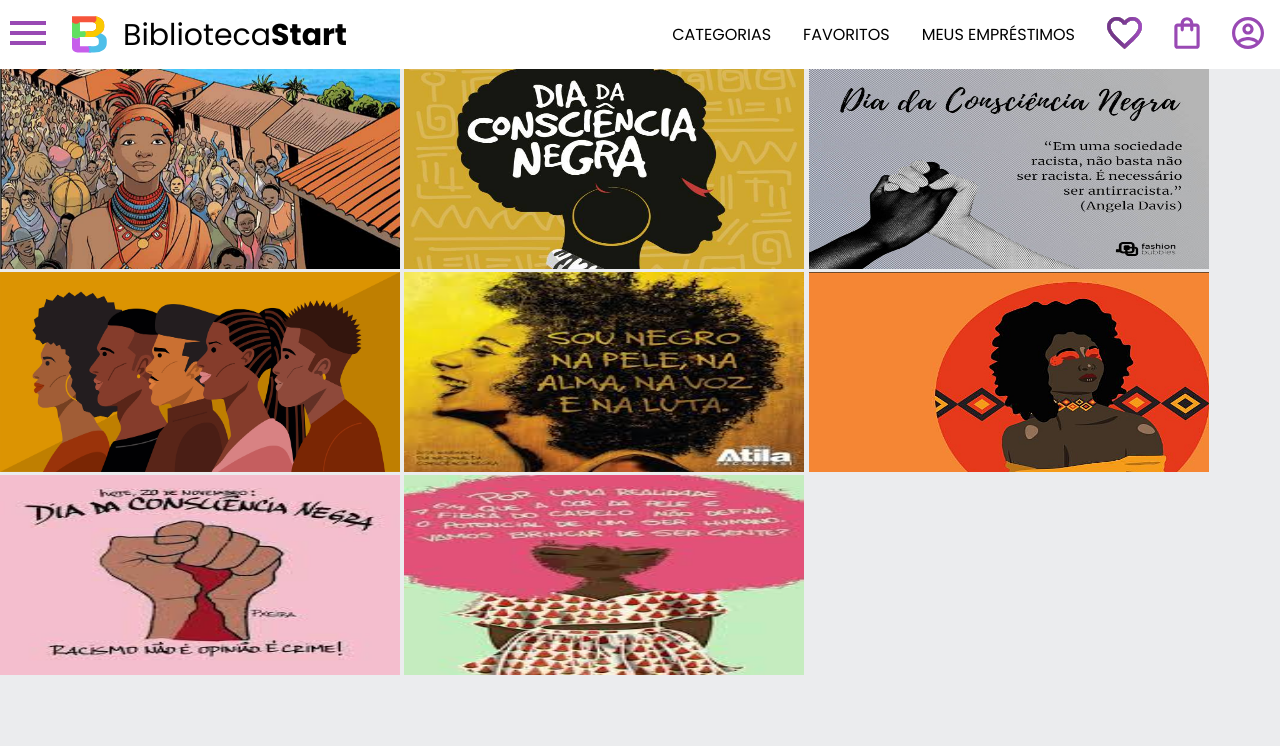
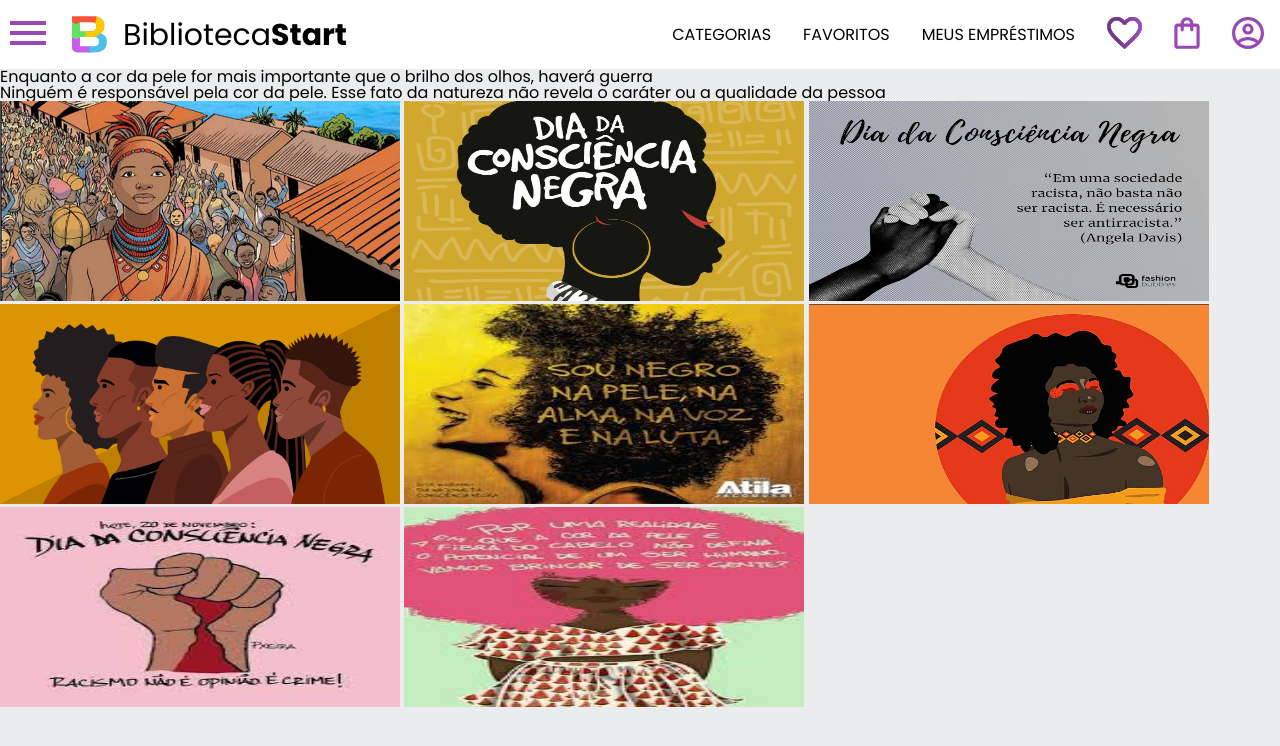
Before and after one commit to marquees5/siteresponsivo, a plain HTML site: page index.html in a window 1280 px wide. Drawn offline with Linux system fonts and the light colour scheme.

Commit message:
Update index.html

```diff
--- a/index.html
+++ b/index.html
@@ -57,8 +57,8 @@
     </header>
     <section id="Galeria Arte">
         <h2></h2>
-        <h2></h2>
-        <p></p>
+        <h2>Enquanto a cor da pele for mais importante que o brilho dos olhos, haverá guerra</h2>
+        <p>Ninguém é responsável pela cor da pele. Esse fato da natureza não revela o caráter ou a qualidade da pessoa</p>
         <div class="grid-container">
             <div class="grid-item">
                 <img src="img/image1.png" alt="consciência negra 1" style="width:400px;height:200px;">
```
